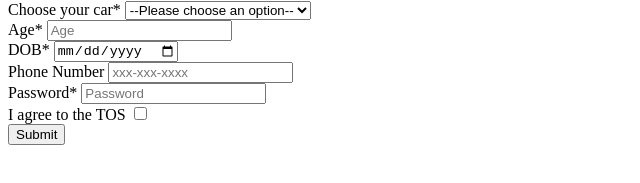
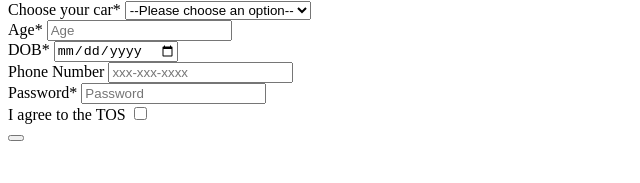
Before and after one commit to acciojob/signup-form-car-prasadmull, a website: page main.html in a window 1280 px wide. Shown: the part 69-252 px from the top of the page, without its empty margins (0-640 px from the left). Drawn offline with Linux system fonts and the light colour scheme.

Commit message:
created a submission

```diff
--- a/main.html
+++ b/main.html
@@ -44,7 +44,7 @@
         <label for="tos">I agree to the TOS</label>
         <input type="checkbox" name="" id="tos" required><br>
 
-		<input type="submit" name="submit" value="Submit">
+		<button type="submit" value="Submit">
 	</form>
 
     <script type="text/javascript" src="./script.js">
```
